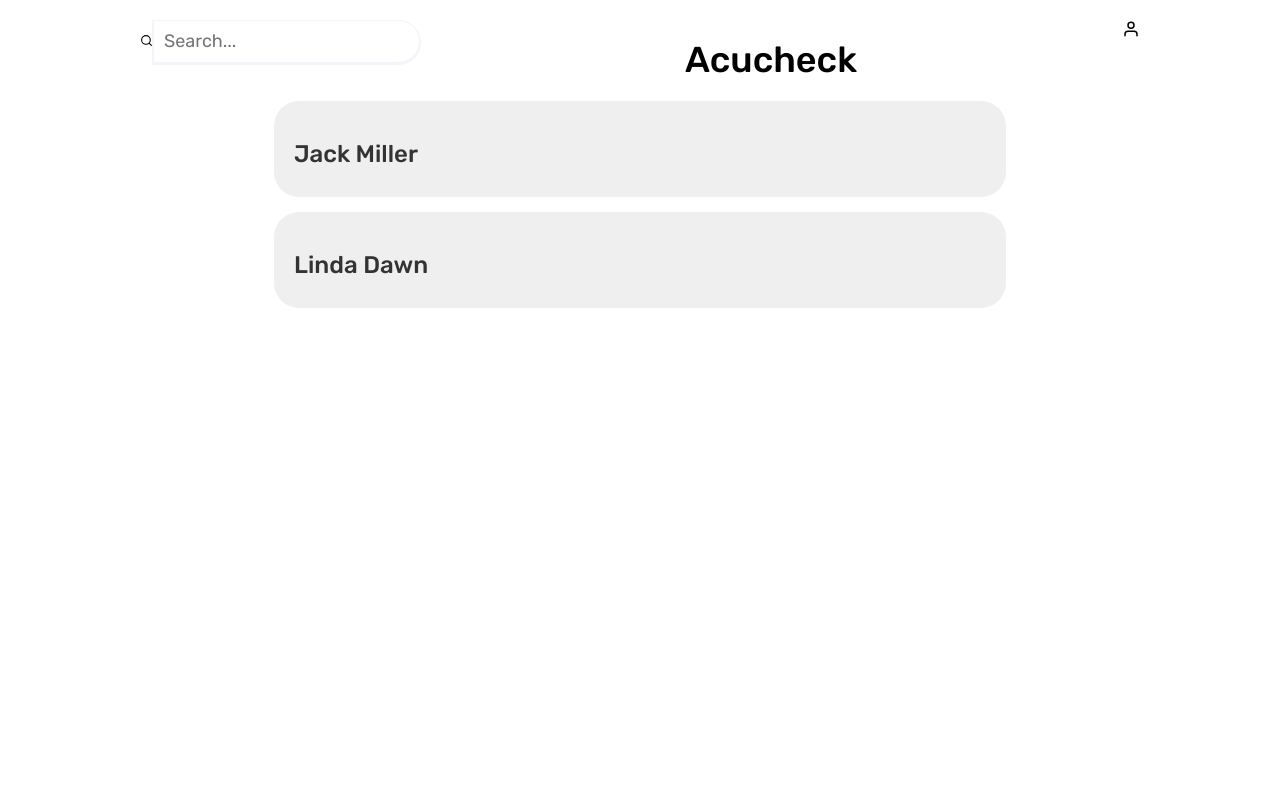
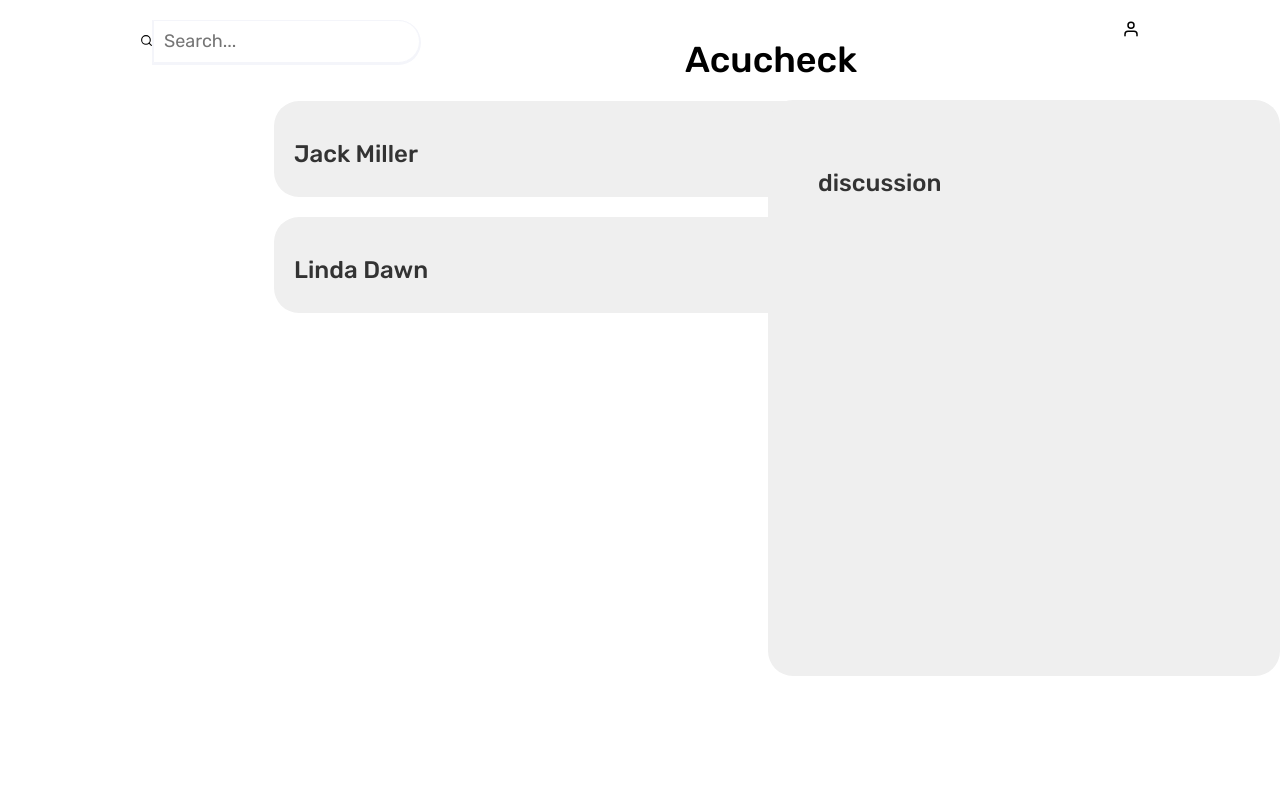
Before and after one commit to zoeschmitt/SFEP-web-app, a React (Create React App) app: page / in a window 1280 px wide. Shown: the top 800 px of the page. Built offline with nearby package versions, Linux system fonts and the light colour scheme.

Commit message:
Styling change to homepage

```diff
--- a/src/components/DiscussionContainer/styles.css
+++ b/src/components/DiscussionContainer/styles.css
@@ -1,5 +1,6 @@
 .discussion-container {
   top: 0;
+  right: 0;
   /* margin: 0 0 15px 0;  */
   background: #efefef;
   border-radius: 25px;
@@ -10,7 +11,9 @@
   justify-content: left;
   align-items: top;
   overflow: hidden;
-    width: 80%;
-    height: 60%;
+  width: 40%;
+  height: 72%;
   box-sizing: border-box;
+  position: fixed;
+  margin-top: 100px;
 }
--- a/src/components/PostContainer/styles.css
+++ b/src/components/PostContainer/styles.css
@@ -1,5 +1,5 @@
 .post-container {
-    margin: 0 0 15px 0;
+  margin: 0 0 20px 0;
   background: #efefef;
   border-radius: 25px;
   padding: 20px;
@@ -9,6 +9,8 @@
   justify-content: left;
   align-items: top;
   overflow: hidden;
+  left: 0;
+  width: 700px;
 }
 
 .post-container:hover {
--- a/src/pages/Home/index.js
+++ b/src/pages/Home/index.js
@@ -31,7 +31,7 @@ const Home = () => {
                         </li>
                     ))}
                 </ul>
-                {/* <DiscussionContainer /> */}
+                <DiscussionContainer />
             </div>
             <Footer />
         </>
--- a/src/pages/index.js
+++ b/src/pages/index.js
@@ -31,7 +31,7 @@ const Home = () => {
                         </li>
                     ))}
                 </ul>
-                {/* <DiscussionContainer /> */}
+                <DiscussionContainer />
             </div>
             <Footer />
         </>
```
Lines whose indentation alone changed are shown as unchanged.
